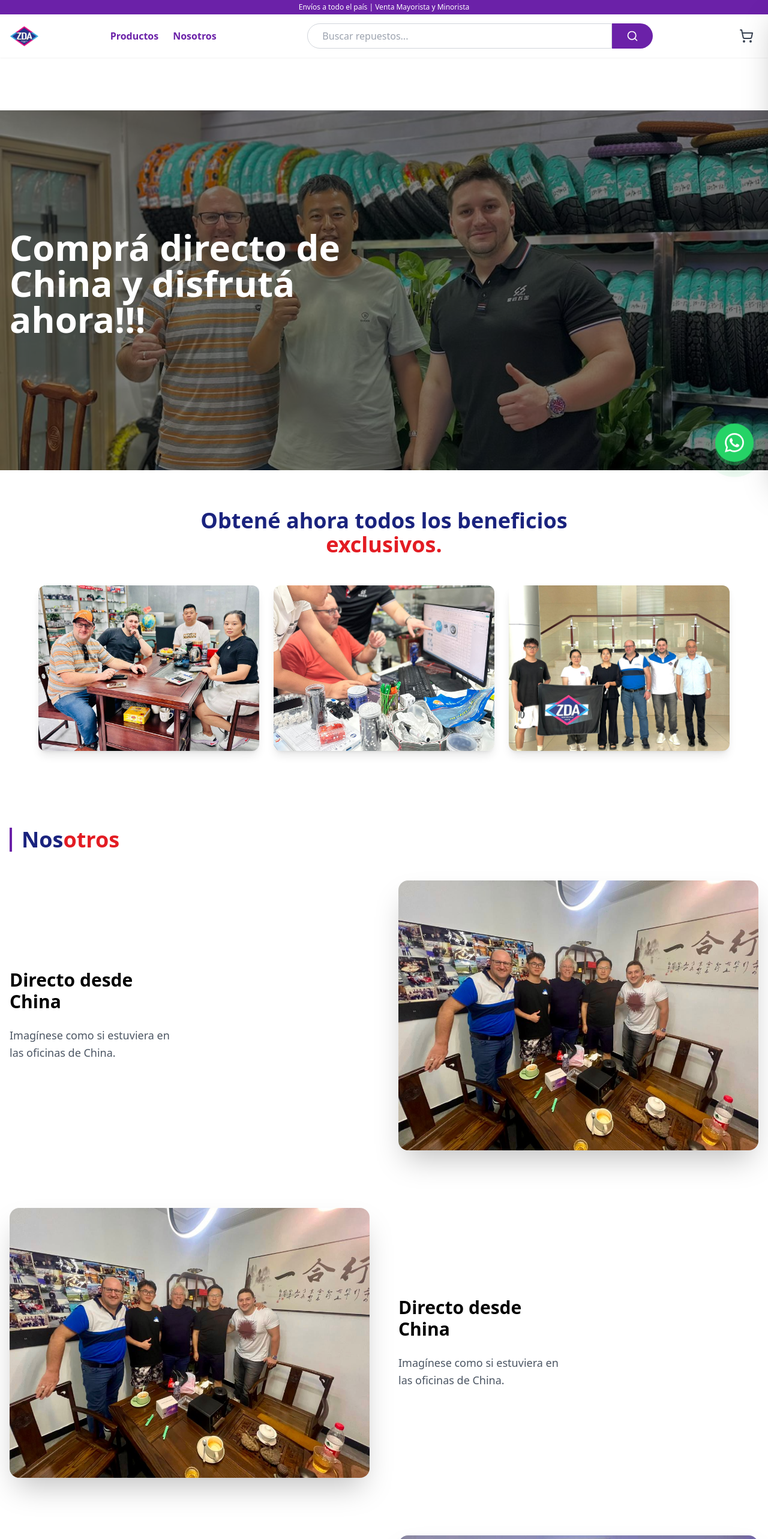
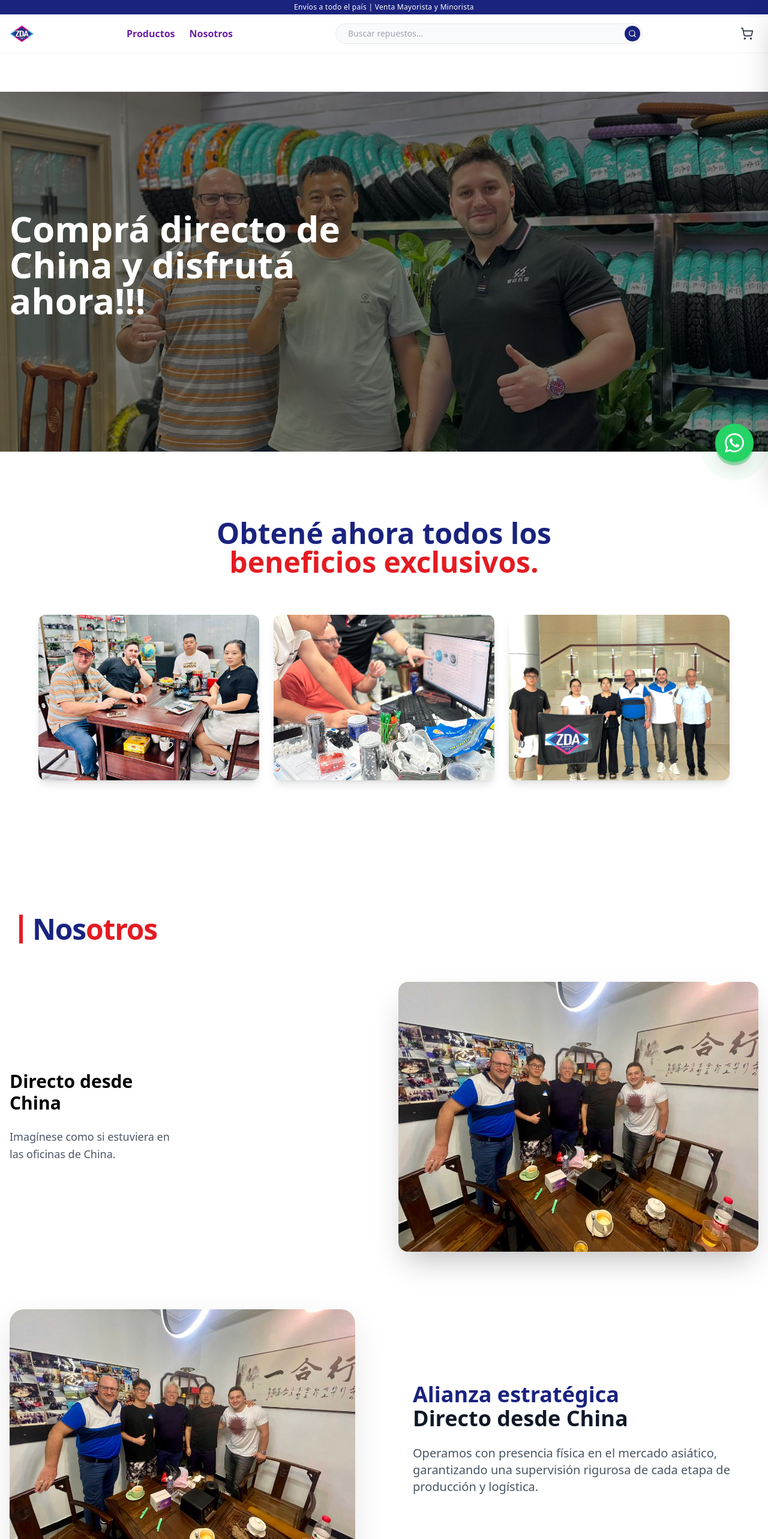
Before and after one commit to blexlegal-star/zda, a React (Vite) app in the folder web/: page / in a window 1280 px wide. Shown: the top 2566 px of the page at 60% size. Built offline with nearby package versions, Linux system fonts and the light colour scheme.

Commit message:
design: slim header and branding refresh

```diff
--- a/web/src/components/Layout.tsx
+++ b/web/src/components/Layout.tsx
@@ -11,7 +11,7 @@ export function Layout() {
         <div className="min-h-screen flex flex-col bg-white">
             <Header />
             <CartDrawer />
-            <main className="flex-grow pt-[80px] md:pt-[88px]">
+            <main className="flex-grow pt-14 md:pt-16">
                 <Outlet />
             </main>
             <Footer />
--- a/web/src/components/features/Header.tsx
+++ b/web/src/components/features/Header.tsx
@@ -20,16 +20,16 @@ export function Header() {
     };
 
     return (
-        <header className="sticky top-0 z-50 bg-white shadow-sm font-sans">
-            {/* Top Bar */}
-            <div className="bg-primary text-white text-xs py-1 px-4 text-center">
-                <p>Envíos a todo el país | Venta Mayorista y Minorista</p>
+        <header className="sticky top-0 z-50 bg-white/95 backdrop-blur-md border-b border-gray-100 font-sans transition-all duration-300">
+            {/* Top Bar - Slimmer */}
+            <div className="bg-[#1a237e] text-white text-[10px] md:text-xs py-1 px-4 text-center font-medium">
+                <p className="tracking-wide">Envíos a todo el país | Venta Mayorista y Minorista</p>
             </div>
 
-            <div className="container mx-auto px-4 py-3 flex items-center justify-between gap-4">
-                {/* Logo */}
-                <Link to="/" className="flex-shrink-0">
-                    <img src="/logo.png" alt="ZDA" className="h-12 w-auto object-contain" />
+            <div className="container mx-auto px-4 h-14 md:h-16 flex items-center justify-between gap-6">
+                {/* Logo - Consistent height */}
+                <Link to="/" className="flex-shrink-0 transition-opacity hover:opacity-80">
+                    <img src="/logo.png" alt="ZDA" className="h-8 md:h-10 w-auto object-contain" />
                 </Link>
 
                 {/* Header Links */}
@@ -38,38 +38,39 @@ export function Header() {
                     <a href="/#nosotros" className="text-primary font-bold hover:text-primary/80 transition-colors">Nosotros</a>
                 </div>
 
-                {/* Search Bar - Desktop */}
-                <form onSubmit={handleSearch} className="hidden md:flex flex-1 max-w-xl mx-4 relative">
+                {/* Search Bar - Desktop - Slimmer and more modern */}
+                <form onSubmit={handleSearch} className="hidden lg:flex flex-1 max-w-lg relative group">
                     <input
                         type="text"
                         placeholder="Buscar repuestos..."
                         value={searchTerm}
                         onChange={(e) => setSearchTerm(e.target.value)}
-                        className="w-full border border-gray-300 rounded-l-full px-6 py-2 focus:outline-none focus:ring-2 focus:ring-primary/50"
+                        className="w-full bg-gray-50 border border-gray-200 rounded-full pl-5 pr-12 py-1.5 text-sm focus:outline-none focus:bg-white focus:ring-2 focus:ring-[#1a237e]/10 focus:border-[#1a237e] transition-all"
                     />
-                    <button type="submit" className="bg-primary text-white px-6 py-2 rounded-r-full hover:bg-primary/90 transition-colors">
-                        <Search size={20} />
+                    <button type="submit" className="absolute right-1 top-1/2 -translate-y-1/2 bg-[#1a237e] text-white p-1.5 rounded-full hover:bg-[#e31c23] transition-colors">
+                        <Search size={14} />
                     </button>
                 </form>
 
                 {/* Actions */}
-                <div className="flex items-center gap-3">
+                <div className="flex items-center gap-2 md:gap-4">
                     <button
                         onClick={toggleCart}
-                        className="relative text-gray-700 hover:text-primary transition-colors p-2"
+                        className="relative text-gray-700 hover:text-[#1a237e] transition-colors p-2 rounded-full hover:bg-gray-100"
                     >
-                        <ShoppingCart size={24} />
+                        <ShoppingCart size={22} />
                         {itemCount > 0 && (
-                            <span className="absolute -top-1 -right-1 bg-primary text-white text-[10px] font-bold w-5 h-5 flex items-center justify-center rounded-full border-2 border-white">
+                            <span className="absolute top-1 right-1 bg-[#e31c23] text-white text-[9px] font-bold w-4 h-4 flex items-center justify-center rounded-full border border-white">
                                 {itemCount}
                             </span>
                         )}
                     </button>
 
-
-
-                    <button className="md:hidden text-gray-700" onClick={() => setIsMenuOpen(!isMenuOpen)}>
-                        <Menu size={28} />
+                    <button
+                        className="md:hidden text-gray-700 p-2 hover:bg-gray-100 rounded-full"
+                        onClick={() => setIsMenuOpen(!isMenuOpen)}
+                    >
+                        <Menu size={24} />
                     </button>
                 </div>
             </div>
--- a/web/src/pages/Home.tsx
+++ b/web/src/pages/Home.tsx
@@ -25,10 +25,10 @@ export function Home() {
             </section>
 
             {/* Benefits Section */}
-            <section className="container mx-auto px-4 py-16">
-                <h2 className="text-3xl md:text-4xl font-bold text-center text-[#1a237e] mb-12">
-                    Obtené ahora todos los beneficios<br />
-                    <span className="text-[#e31c23]">exclusivos.</span>
+            <section className="container mx-auto px-4 py-20 md:py-28">
+                <h2 className="text-3xl md:text-5xl font-bold text-center mb-16 leading-tight">
+                    <span className="text-[#1a237e]">Obtené ahora todos los</span><br />
+                    <span className="text-[#e31c23]">beneficios exclusivos.</span>
                 </h2>
 
                 <div className="grid grid-cols-1 md:grid-cols-3 gap-6 max-w-6xl mx-auto">
@@ -60,10 +60,13 @@ export function Home() {
             </section>
 
             {/* Nosotros Section */}
-            <section id="nosotros" className="container mx-auto px-4 py-16">
-                <h2 className="text-3xl md:text-4xl font-bold mb-12 border-l-4 border-primary pl-4">
-                    <span className="text-[#1a237e]">Nos</span><span className="text-[#e31c23]">otros</span>
-                </h2>
+            <section id="nosotros" className="container mx-auto px-4 py-20 md:py-28">
+                <div className="flex items-center gap-4 mb-16 px-4">
+                    <div className="w-1.5 h-12 bg-[#e31c23]" />
+                    <h2 className="text-4xl md:text-5xl font-bold tracking-tight">
+                        <span className="text-[#1a237e]">Nos</span><span className="text-[#e31c23]">otros</span>
+                    </h2>
+                </div>
 
                 <div className="space-y-24">
                     {/* Block 1: Right Image */}
@@ -97,51 +100,51 @@ export function Home() {
                        So I will implement it exactly like that alternating.
                     */}
 
-                    {/* Re-implementing Block 1 as Image Left, Text Right based on screenshot */}
-                    <div className="grid grid-cols-1 md:grid-cols-2 gap-12 items-center">
-                        <div className="rounded-2xl overflow-hidden shadow-2xl order-2 md:order-1">
+                    {/* Block 1: Image Left, Text Right */}
+                    <div className="grid grid-cols-1 md:grid-cols-2 gap-16 md:gap-24 items-center">
+                        <div className="rounded-3xl overflow-hidden shadow-[0_20px_50px_rgba(0,0,0,0.1)] order-2 md:order-1 group">
                             <img
                                 src="/assets/home/about-factory.jpg"
-                                alt="Oficinas en China"
-                                className="w-full h-full object-cover"
+                                alt="Fábrica en China"
+                                className="w-full h-full object-cover transition-transform duration-700 group-hover:scale-105"
                             />
                         </div>
                         <div className="space-y-6 order-1 md:order-2">
-                            <h3 className="text-3xl font-bold text-black">
-                                Directo desde<br />China
+                            <h3 className="text-3xl md:text-4xl font-bold text-[#1a237e] leading-tight">
+                                Alianza estratégica <br />
+                                <span className="text-gray-900">Directo desde China</span>
                             </h3>
-                            <p className="text-gray-600 leading-relaxed text-lg">
-                                Imagínese como si estuviera en<br />las oficinas de China.
+                            <p className="text-gray-600 leading-relaxed text-lg md:text-xl font-light">
+                                Operamos con presencia física en el mercado asiático, garantizando una supervisión rigurosa de cada etapa de producción y logística.
                             </p>
                         </div>
                     </div>
 
 
                     {/* Block 2: Text Left, Image Right */}
-                    <div className="grid grid-cols-1 md:grid-cols-2 gap-12 items-center">
-                        <div className="space-y-6">
-                            <h3 className="text-3xl font-bold text-black">
-                                Directo de<br />fábrica
+                    <div className="grid grid-cols-1 md:grid-cols-2 gap-16 md:gap-24 items-center">
+                        <div className="space-y-8">
+                            <h3 className="text-3xl md:text-4xl font-bold text-[#e31c23] leading-tight">
+                                Calidad Certificada <br />
+                                <span className="text-gray-900">Directo de fábrica</span>
                             </h3>
-                            <p className="text-gray-600 leading-relaxed text-lg">
-                                Ofrecemos productos con precios<br />
-                                competitivos y estándares de<br />
-                                calidad excepcionales.
+                            <p className="text-gray-600 leading-relaxed text-lg md:text-xl font-light">
+                                Eliminamos intermediarios para ofrecerte repuestos de alto rendimiento con estándares internacionales y precios altamente competitivos.
                             </p>
                             <a
                                 href="https://api.whatsapp.com/send?phone=543758436120"
                                 target="_blank"
                                 rel="noopener noreferrer"
-                                className="inline-block bg-[#25D366] text-white px-6 py-2 rounded-md font-bold hover:bg-[#25D366]/90 transition-colors"
+                                className="inline-flex items-center justify-center bg-[#25D366] text-white px-8 py-4 rounded-full font-bold shadow-lg shadow-[#25D366]/20 hover:bg-[#128c7e] hover:-translate-y-1 transition-all duration-300"
                             >
-                                Whatsapp
+                                Contactar vía WhatsApp
                             </a>
                         </div>
-                        <div className="rounded-2xl overflow-hidden shadow-2xl">
+                        <div className="rounded-3xl overflow-hidden shadow-[0_20px_50px_rgba(0,0,0,0.1)] group">
                             <img
                                 src="/assets/home/about-store.jpg"
                                 alt="Local ZDA"
-                                className="w-full h-full object-cover"
+                                className="w-full h-full object-cover transition-transform duration-700 group-hover:scale-105"
                             />
                         </div>
                     </div>
```
Also changed, not shown: 2 other files (tests, documents, lock files or other folders).
